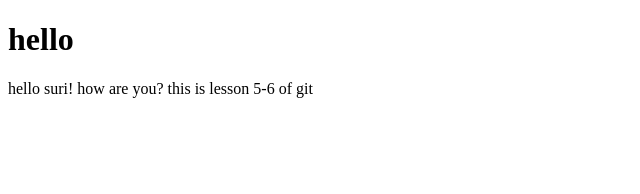
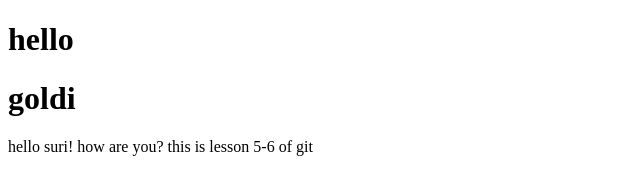
Before and after one commit to gold410/lesson6, a plain HTML site: page index.html in a window 1280 px wide. Shown: the whole page, without its empty margins (0-640 px from the left). Drawn offline with Linux system fonts and the light colour scheme.

Commit message:
Update index.html

```diff
--- a/index.html
+++ b/index.html
@@ -8,6 +8,7 @@
 </head>
 <body>
     <h1>hello</h1>
+    <h1>goldi</h1>
     <div>
         <p>
             hello suri!
```
